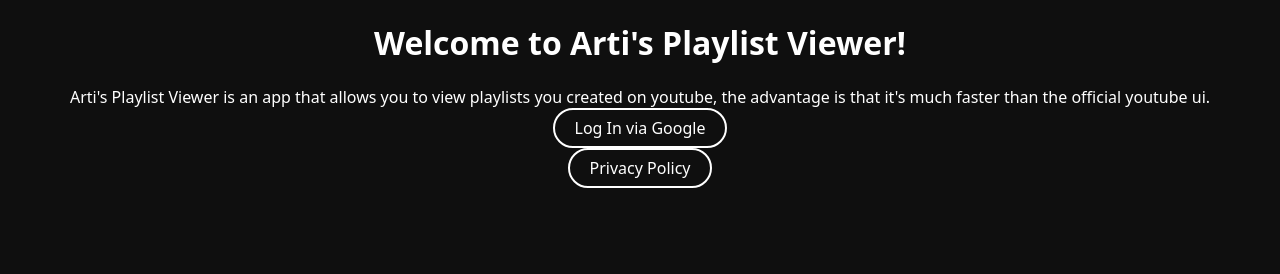
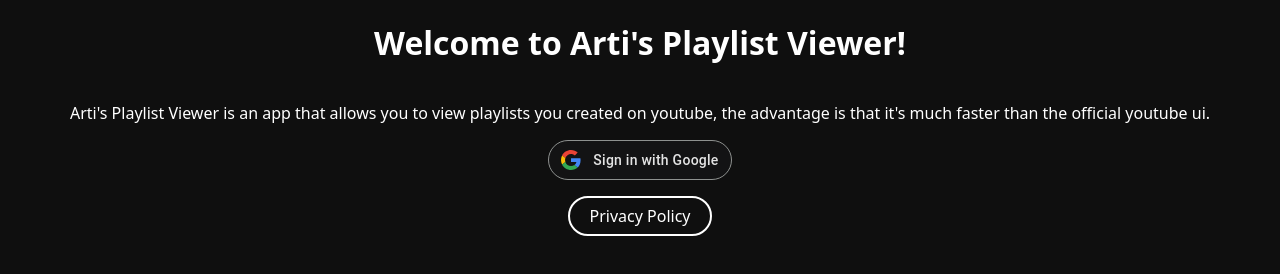
Before and after one commit to art0007i/ArtisPlaylistViewer, a plain HTML site: page index.html in a window 1280 px wide. Drawn offline with Linux system fonts and the light colour scheme.

Commit message:
add google branded login

```diff
--- /dev/null
+++ b/goog.css
@@ -0,0 +1,110 @@
+.gsi-material-button {
+  -moz-user-select: none;
+  -webkit-user-select: none;
+  -ms-user-select: none;
+  -webkit-appearance: none;
+  user-select: none;
+  appearance: none;
+  background-color: #131314;
+  background-image: none;
+  border: 1px solid #747775;
+  -webkit-border-radius: 20px;
+  border-radius: 20px;
+  -webkit-box-sizing: border-box;
+  box-sizing: border-box;
+  color: #e3e3e3;
+  cursor: pointer;
+  font-family: 'Roboto', arial, sans-serif;
+  font-size: 14px;
+  height: 40px;
+  letter-spacing: 0.25px;
+  outline: none;
+  overflow: hidden;
+  padding: 0 12px;
+  position: relative;
+  text-align: center;
+  -webkit-transition: background-color .218s, border-color .218s, box-shadow .218s;
+  transition: background-color .218s, border-color .218s, box-shadow .218s;
+  vertical-align: middle;
+  white-space: nowrap;
+  width: auto;
+  max-width: 400px;
+  min-width: min-content;
+  border-color: #8e918f;
+}
+
+.gsi-material-button .gsi-material-button-icon {
+  height: 20px;
+  margin-right: 12px;
+  min-width: 20px;
+  width: 20px;
+}
+
+.gsi-material-button .gsi-material-button-content-wrapper {
+  -webkit-align-items: center;
+  align-items: center;
+  display: flex;
+  -webkit-flex-direction: row;
+  flex-direction: row;
+  -webkit-flex-wrap: nowrap;
+  flex-wrap: nowrap;
+  height: 100%;
+  justify-content: space-between;
+  position: relative;
+  width: 100%;
+}
+
+.gsi-material-button .gsi-material-button-contents {
+  -webkit-flex-grow: 1;
+  flex-grow: 1;
+  font-family: 'Roboto', arial, sans-serif;
+  font-weight: 500;
+  overflow: hidden;
+  text-overflow: ellipsis;
+  vertical-align: top;
+}
+
+.gsi-material-button .gsi-material-button-state {
+  -webkit-transition: opacity .218s;
+  transition: opacity .218s;
+  bottom: 0;
+  left: 0;
+  opacity: 0;
+  position: absolute;
+  right: 0;
+  top: 0;
+}
+
+.gsi-material-button:disabled {
+  cursor: default;
+  background-color: #13131461;
+  border-color: #8e918f1f;
+}
+
+.gsi-material-button:disabled .gsi-material-button-state {
+  background-color: #e3e3e31f;
+}
+
+.gsi-material-button:disabled .gsi-material-button-contents {
+  opacity: 38%;
+}
+
+.gsi-material-button:disabled .gsi-material-button-icon {
+  opacity: 38%;
+}
+
+.gsi-material-button:not(:disabled):active .gsi-material-button-state,
+.gsi-material-button:not(:disabled):focus .gsi-material-button-state {
+  background-color: white;
+  opacity: 12%;
+}
+
+.gsi-material-button:not(:disabled):hover {
+  -webkit-box-shadow: 0 1px 2px 0 rgba(60, 64, 67, .30), 0 1px 3px 1px rgba(60, 64, 67, .15);
+  box-shadow: 0 1px 2px 0 rgba(60, 64, 67, .30), 0 1px 3px 1px rgba(60, 64, 67, .15);
+}
+
+.gsi-material-button:not(:disabled):hover .gsi-material-button-state {
+  background-color: white;
+  opacity: 8%;
+}
--- a/index.html
+++ b/index.html
@@ -3,18 +3,35 @@
   <head>
     <title>Arti's Playlist Viewer</title>
     <link rel="stylesheet" href="style.css">
+    <link rel="stylesheet" href="goog.css">
   </head>
   <body>
     <div class="center">
       <h1>Welcome to Arti's Playlist Viewer!</h1>
       Arti's Playlist Viewer is an app that allows you to view playlists you created on youtube, the advantage is that it's much faster than the official youtube ui.
-      <a id="login" class="round-button" href="#">(Javascript must be enabled to use the page)</a>
+
+      <button id="login" class="gsi-material-button">
+        <div class="gsi-material-button-state"></div>
+        <div class="gsi-material-button-content-wrapper">
+          <div class="gsi-material-button-icon">
+            <svg version="1.1" xmlns="http://www.w3.org/2000/svg" viewBox="0 0 48 48" xmlns:xlink="http://www.w3.org/1999/xlink" style="display: block;">
+              <path fill="#EA4335" d="M24 9.5c3.54 0 6.71 1.22 9.21 3.6l6.85-6.85C35.9 2.38 30.47 0 24 0 14.62 0 6.51 5.38 2.56 13.22l7.98 6.19C12.43 13.72 17.74 9.5 24 9.5z"></path>
+              <path fill="#4285F4" d="M46.98 24.55c0-1.57-.15-3.09-.38-4.55H24v9.02h12.94c-.58 2.96-2.26 5.48-4.78 7.18l7.73 6c4.51-4.18 7.09-10.36 7.09-17.65z"></path>
+              <path fill="#FBBC05" d="M10.53 28.59c-.48-1.45-.76-2.99-.76-4.59s.27-3.14.76-4.59l-7.98-6.19C.92 16.46 0 20.12 0 24c0 3.88.92 7.54 2.56 10.78l7.97-6.19z"></path>
+              <path fill="#34A853" d="M24 48c6.48 0 11.93-2.13 15.89-5.81l-7.73-6c-2.15 1.45-4.92 2.3-8.16 2.3-6.26 0-11.57-4.22-13.47-9.91l-7.98 6.19C6.51 42.62 14.62 48 24 48z"></path>
+              <path fill="none" d="M0 0h48v48H0z"></path>
+            </svg>
+          </div>
+          <span class="gsi-material-button-contents">Sign in with Google</span>
+          <span style="display: none;">Sign in with Google</span>
+        </div>
+      </button>
+
       <a class="round-button" href="./PRIVACY_POLICY.md">Privacy Policy</a>
       <a id="app_button" href="app.html" class="round-button" style="display:none;">Go to app</a>
     </div>
     <script>
       const loginBtn = document.getElementById("login");
-      loginBtn.innerText = "Log In via Google";
 
       const redirect = new URL("https://accounts.google.com/o/oauth2/v2/auth");
       redirect.searchParams.append("client_id", "912235637111-k5r1lsqnpbrfnap0cnhs7aa3sffbb132.apps.googleusercontent.com")
@@ -23,7 +40,9 @@
       redirect.searchParams.append("scope", "https://www.googleapis.com/auth/youtube.readonly")
       // TODO: add CSRF state handling https://developers.google.com/youtube/v3/guides/auth/client-side-web-apps
 
-      loginBtn.href = redirect.toString();
+      loginBtn.addEventListener("click", (e)=>{
+        window.location.href = redirect.toString();
+      })
 
 
       const expiry = sessionStorage.getItem('token_expire')
--- a/style.css
+++ b/style.css
@@ -27,6 +27,7 @@ a {
   flex-direction: column;
   justify-content: center;
   align-items: center;
+  gap: 16px;
 }
 
 .header {
```
